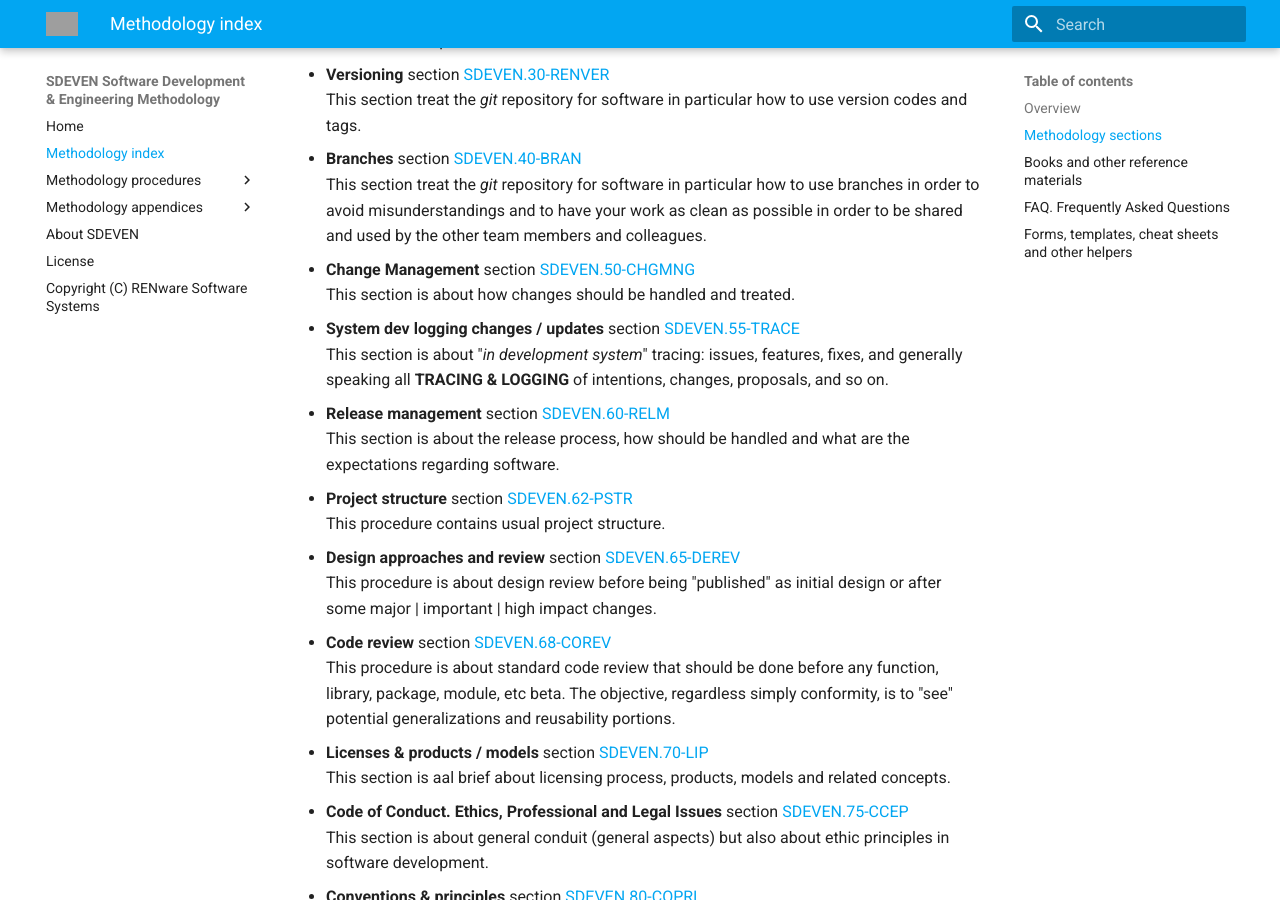
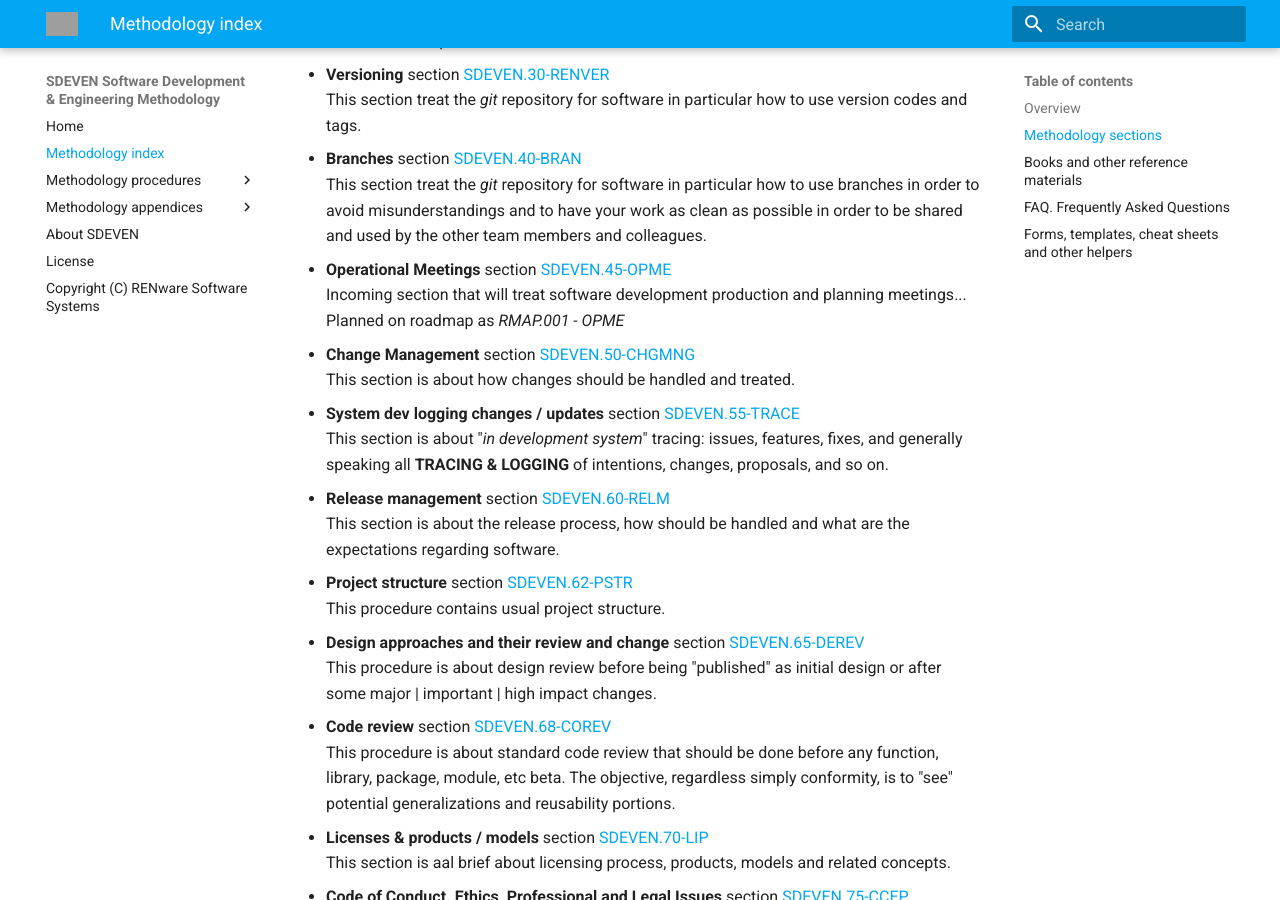
Before and after one commit to petre-renware/sdeven, an MkDocs documentation site: the page built from SDEVEN_content_docs/SDEVEN.00_INDEX.md, in a window 1280 px wide and 900 px high, scrolled down 1209 px. Built offline with MkDocs 1.6.1 and Material for MkDocs 9.7.7, drawn with Linux system fonts in a browser that asks for light colours; some of the changed text lies outside the part shown; grey boxes are pictures that could not be loaded.

Commit message:
closed 230716piu_f
* Update CHANGELOG.md

* Update SDEVEN.65_DEREV.md

* Update SDEVEN.00_INDEX.md

* Update mkdocs.yml

* Update ROADMAP.md

* Update mkdocs.yml

* Update mkdocs.yml

* Add files via upload

* Update mkdocs.yml

* Add files via upload

* Update SDEVEN.00_INDEX.md

* Update ROADMAP.md

* Update ROADMAP.md

* Update ROADMAP.md

* Update ROADMAP.md

* Update ROADMAP.md

* Update ROADMAP.md

* Update CHANGELOG.md

* Update SDEVEN.00_INDEX.md

* Update SDEVEN.00_INDEX.md

* Update mkdocs.yml

* Update CHANGELOG.md

```diff
--- a/SDEVEN_content_docs/SDEVEN.00_INDEX.md
+++ b/SDEVEN_content_docs/SDEVEN.00_INDEX.md
@@ -37,6 +37,9 @@ SDEVEN methodology consists of and includes the following sections (procedures):
 * **Branches** section [SDEVEN.40-BRAN](SDEVEN.40_BRAN.md)<br>
     This section treat the *git* repository for software in particular how to use branches in order to avoid misunderstandings and to have your work as clean as possible in order to be shared and used by the other team members and colleagues.
 
+* **Operational Meetings** section [SDEVEN.45-OPME](wip_page.md)<br>
+    Incoming section that will treat software development production and planning meetings... Planned on roadmap as *RMAP.001 - OPME*
+
 * **Change Management** section [SDEVEN.50-CHGMNG](SDEVEN.50_CHGMNG.md)<br>
     This section is about how changes should be handled and treated.
 
@@ -49,7 +52,7 @@ SDEVEN methodology consists of and includes the following sections (procedures):
 * **Project structure** section [SDEVEN.62-PSTR](SDEVEN.62_PSTR.md)<br>
     This procedure contains usual project structure.
 
-* **Design approaches and review** section [SDEVEN.65-DEREV](SDEVEN.65_DEREV.md)<br>
+* **Design approaches and their review and change** section [SDEVEN.65-DEREV](SDEVEN.65_DEREV.md)<br>
     This procedure is about design review before being "published" as initial design or after some major | important | high impact changes.
 
 * **Code review** section [SDEVEN.68-COREV](SDEVEN.68_COREV.md)<br>
--- a/mkdocs.yml
+++ b/mkdocs.yml
@@ -8,11 +8,12 @@ nav:
         - Practices (20-RENPRA): 'SDEVEN.20_RENPRA.md'
         - Versioning (30-RENVER): SDEVEN.30_RENVER.md
         - Branches (40-BRAN): 'SDEVEN.40_BRAN.md'
+        - Operational Meetings(45-OPME) ...incoming...: 'wip_page.md' #TODO update me after `RMAP.001 - OPME` implementation
         - Change Management (50-CHGMNG): 'SDEVEN.50_CHGMNG.md'
         - Development and changes logging (55-TRACE): 'SDEVEN.55_TRACE.md'
         - Release management (60-RELM): 'SDEVEN.60_RELM.md'
         - Project structure (62-PSTR): 'SDEVEN.62_PSTR.md'
-        - Design approaches and review (65-DEREV): 'SDEVEN.65_DEREV.md'
+        - Design approaches and their review and change (65-DEREV): 'SDEVEN.65_DEREV.md'
         - Code review (68-COREV): 'SDEVEN.68_COREV.md'
         - Licenses & products / models (70-LIP): 'SDEVEN.70_LIP.md'
         - Code of Conduct. Ethics, Professional and Legal Issues (75-CCEP): 'SDEVEN.75_CCEP.md'
```
Also changed, not shown: other parts of SDEVEN_content_docs/SDEVEN.00_INDEX.md (+2 -2 lines), CHANGELOG.md (+2 -2 lines), ROADMAP.md (+14 -3 lines), SDEVEN_content_docs/SDEVEN.65_DEREV.md (+1 -1 lines), SDEVEN_content_docs/wip_page.md (added, +8 -0 lines), SDEVEN_content_docs/pictures/under_maintenance.png (added).
